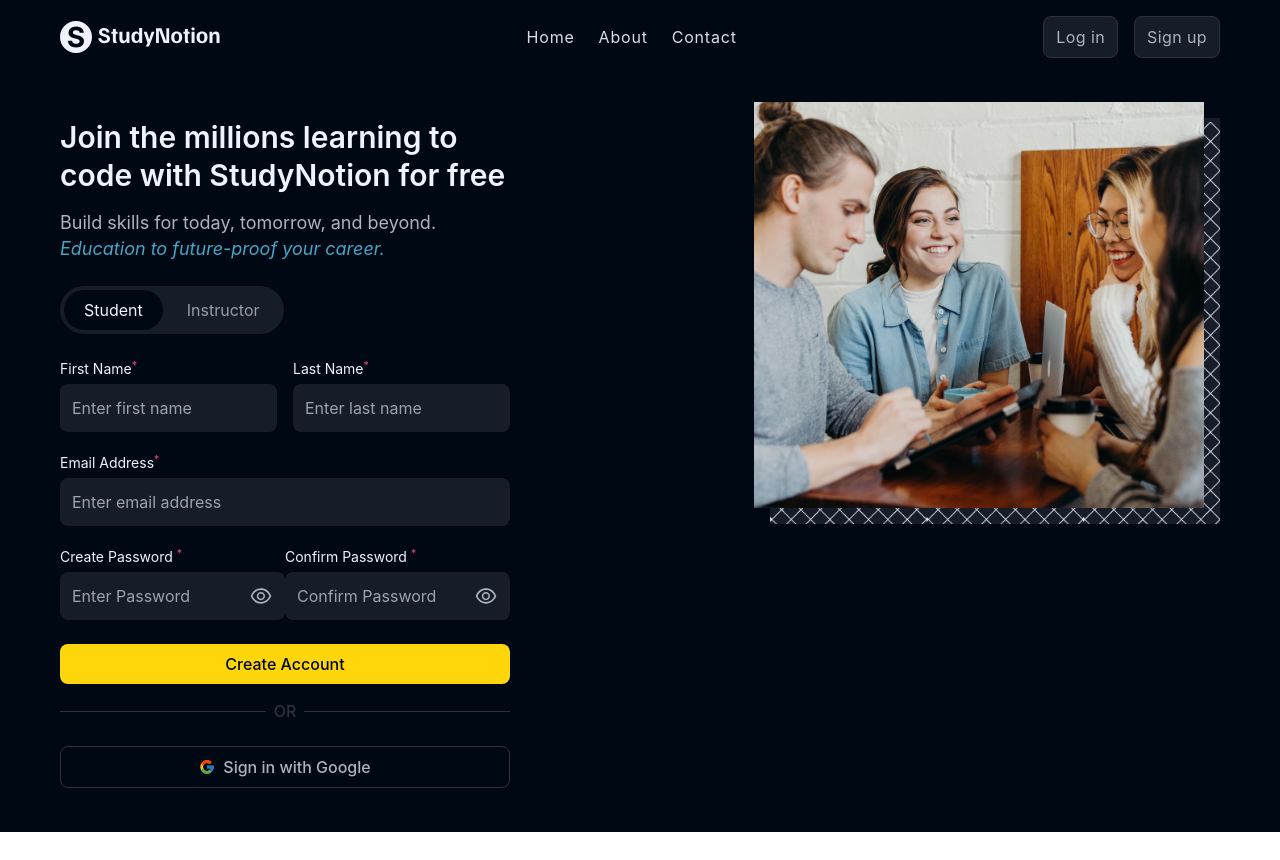
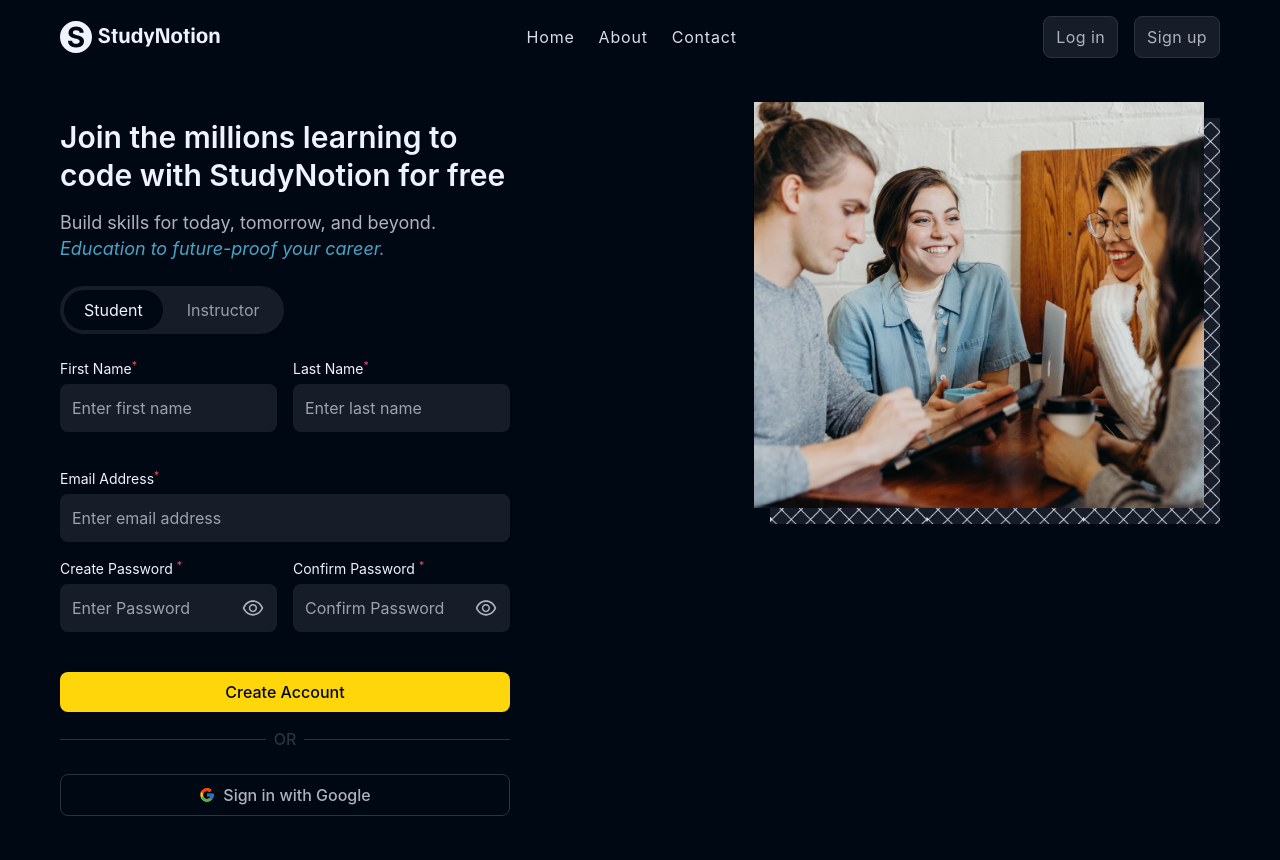
Before and after one commit to Rahul-mandal01/react-router-project, a React (Create React App) app: page /signup in a window 1280 px wide. Before the commit the page ends 832 px from the top, so only its background shows below. Built offline with nearby package versions, Linux system fonts and the light colour scheme.

Commit message:
Added tailwind CSS

```diff
--- a/src/components/SignupForm.js
+++ b/src/components/SignupForm.js
@@ -76,8 +76,9 @@
             </button>
         </div>
 
-        <form onSubmit = {submitHandler}  >
-            <div className='flex gap-x-4 mt-[20px]'>
+        <form className='w-full flex flex-col gap-y-4'
+            onSubmit = {submitHandler}  >
+            <div className='flex gap-x-4'>
                 <label className='w-full ' >
                     <p className='text-[0.875rem] text-richblack-5 mb-1 leading-[1.375rem]'
                     >First Name<sup className=' text-pink-200 ' >*</sup></p>
@@ -127,7 +128,7 @@
 
             {/* createPassword and confirmPassword */}
 
-            <div className='flex justify-between w-full mt-[20px]' >
+            <div className='flex gap-x-4' >
                 <label className='relative' >
                     <p className='text-[0.875rem] text-richblack-5 mb-1 leading-[1.375rem]'
                     >
```
